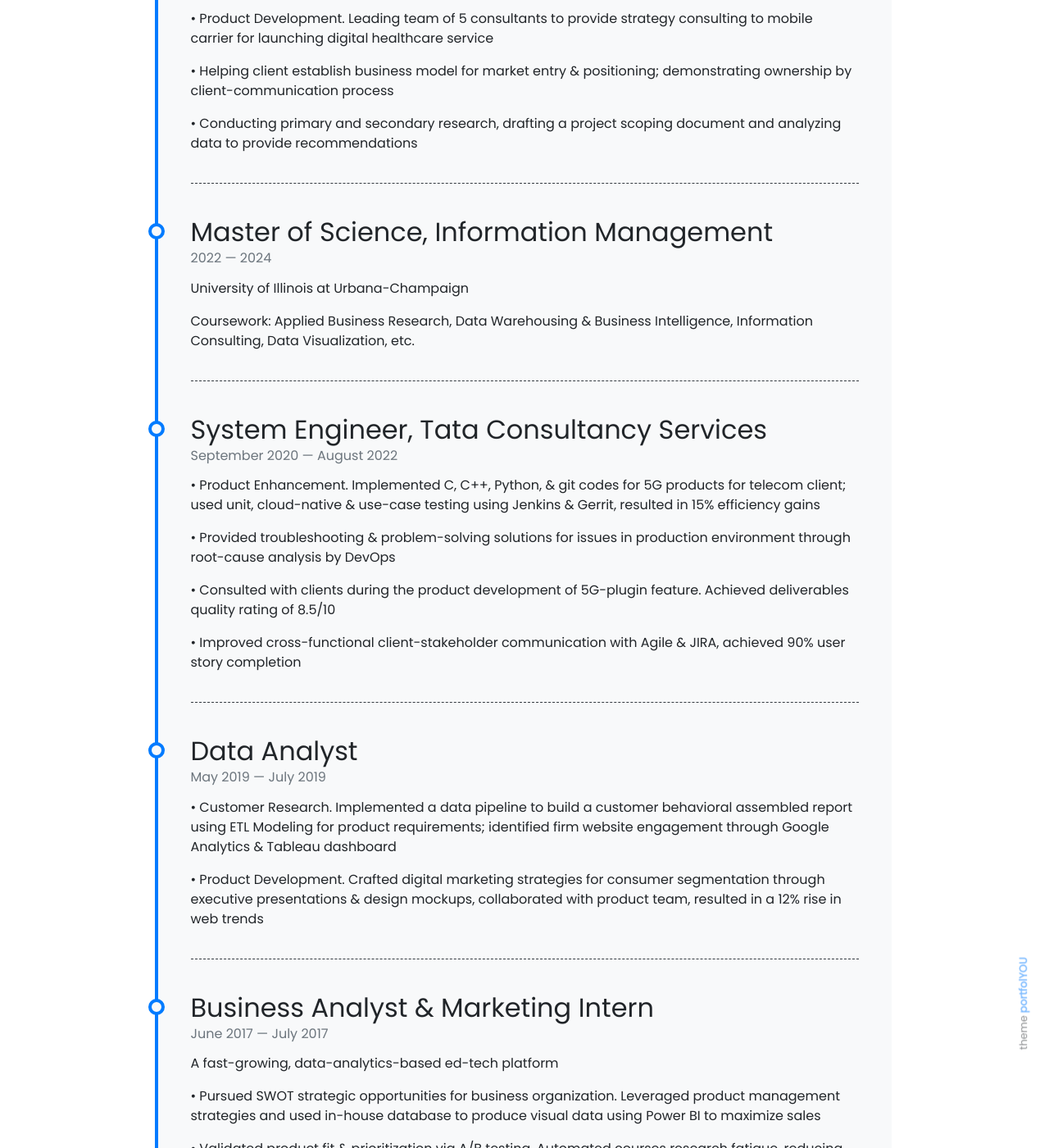
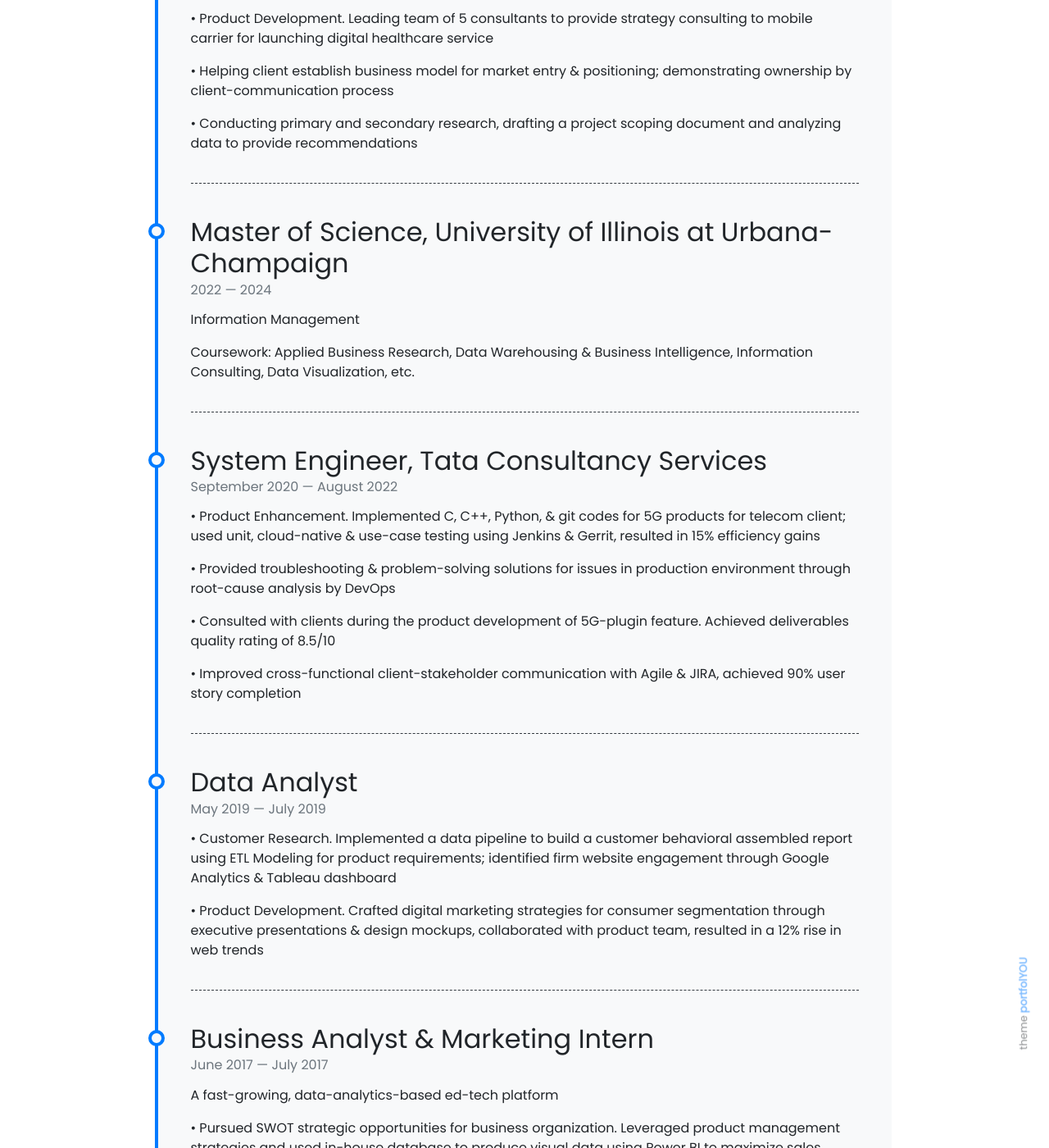
Before and after one commit to sankalpjain63/sankalpjain63.github.io, a Jekyll site: the page built from pages/about.md, in a window 1280 px wide and 1400 px high, scrolled down 1375 px. Shown: the whole window at 82% size. Built offline with Jekyll 4.4.1, drawn with Linux system fonts in a browser that asks for light colours; nearby versions of some CDN libraries; some of the changed text lies outside the part shown.

```diff
--- a/_data/timeline.yml
+++ b/_data/timeline.yml
@@ -13,10 +13,10 @@
   description2: •  Helping client establish business model for market entry & positioning; demonstrating ownership by client-communication process
   description3: •  Conducting primary and secondary research, drafting a project scoping document and analyzing data to provide recommendations
 
-- title: Master of Science, Information Management
+- title: Master of Science, University of Illinois at Urbana-Champaign
   from: 2022
   to: 2024
-  description1: University of Illinois at Urbana-Champaign
+  description1: Information Management
   description2: "Coursework: Applied Business Research, Data Warehousing & Business Intelligence, Information Consulting, Data Visualization, etc."
 
 
@@ -43,8 +43,8 @@
   description3: •  Validated product fit & prioritization via A/B testing. Automated courses research fatigue, reducing 20% ongoing manual effort
   description4: •  Utilized 4C’s to identify markets, products, services. Applied Six Sigma for structured problem-solving yielded productivity boost
 
-- title: Bachelor of Engineering, Computer Science and Engineering
+- title: Bachelor of Engineering, University Institute of Technology, RGPV
   from: "July 2016"
   to: "June 2020"
-  description1: University Institute of Technology, RGPV
+  description1: Computer Science and Engineering
   description2: "Coursework: Software Engineering & Project Management, DBMS, Web Engineering, IoT, Cyber Security, Operating Systems"
```
